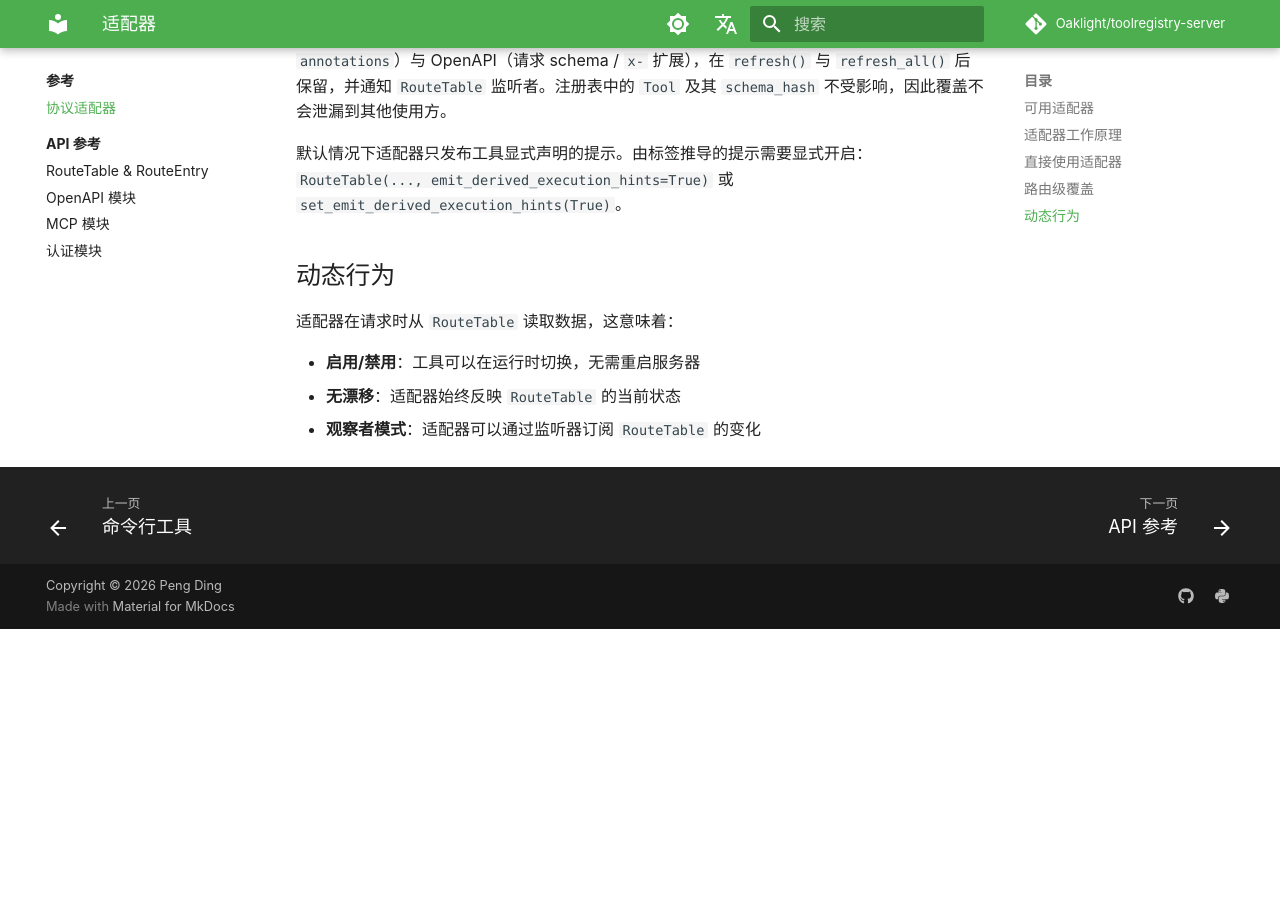
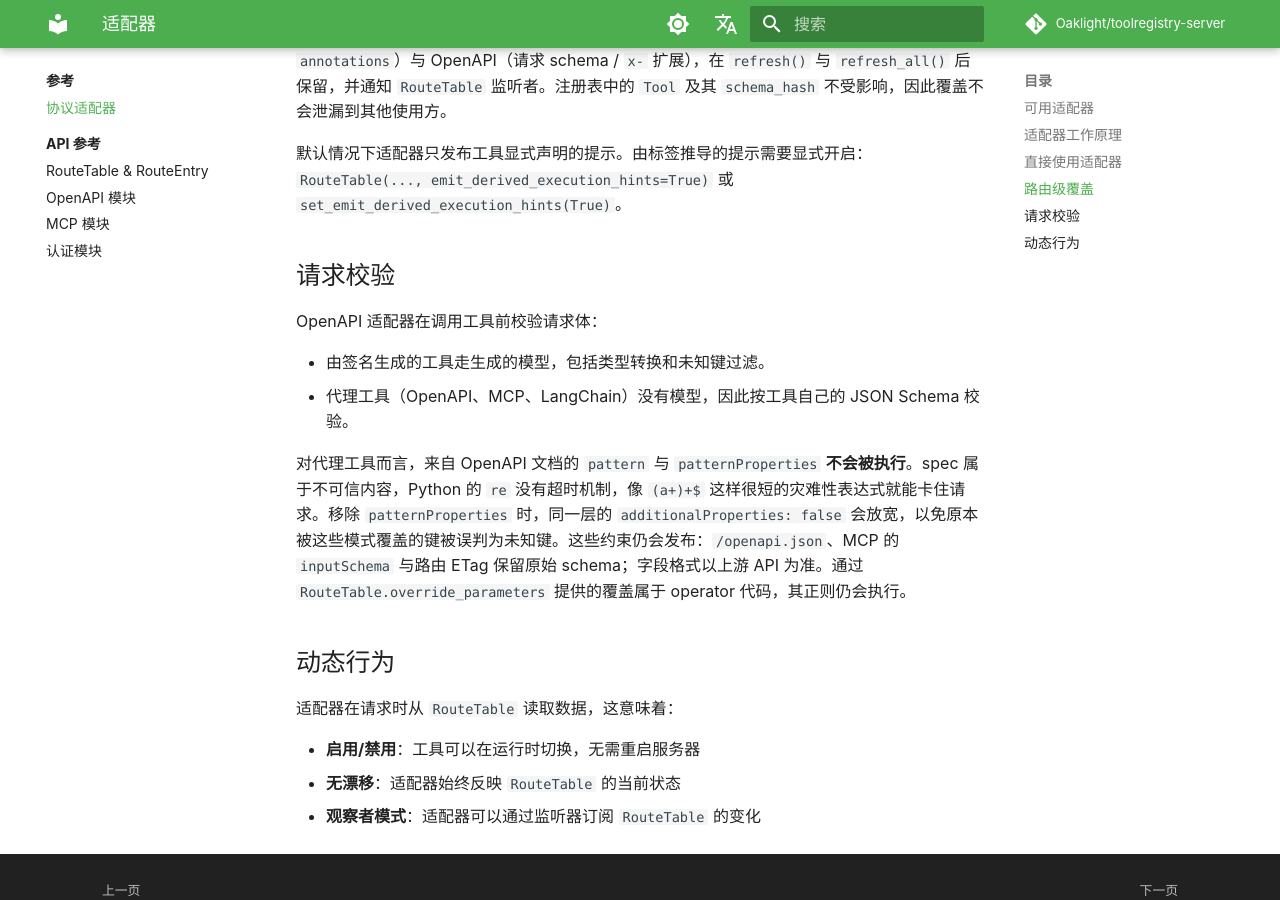
Before and after one commit to Oaklight/toolregistry-server, an MkDocs documentation site: the page built from docs/reference/adapters.md, in a window 1280 px wide and 900 px high, scrolled down 1910 px. Built offline with MkDocs 1.6.1 and Material for MkDocs 9.7.7, drawn with Linux system fonts in a browser that asks for light colours; some web fonts are replaced; comment, search, counter and statistics services are not loaded; before the commit the page ends 2539 px from its top, so only the background shows below that.

Commit message:
docs(zh): note that spec regexes are not executed during validation

```diff
--- a/docs/reference/adapters.md
+++ b/docs/reference/adapters.md
@@ -75,6 +75,15 @@ route_table.override_execution_hints("analyse", {})  # 抑制所有注解
 
 默认情况下适配器只发布工具显式声明的提示。由标签推导的提示需要显式开启：`RouteTable(..., emit_derived_execution_hints=True)` 或 `set_emit_derived_execution_hints(True)`。
 
+## 请求校验
+
+OpenAPI 适配器在调用工具前校验请求体：
+
+- 由签名生成的工具走生成的模型，包括类型转换和未知键过滤。
+- 代理工具（OpenAPI、MCP、LangChain）没有模型，因此按工具自己的 JSON Schema 校验。
+
+对代理工具而言，来自 OpenAPI 文档的 `pattern` 与 `patternProperties` **不会被执行**。spec 属于不可信内容，Python 的 `re` 没有超时机制，像 `(a+)+$` 这样很短的灾难性表达式就能卡住请求。移除 `patternProperties` 时，同一层的 `additionalProperties: false` 会放宽，以免原本被这些模式覆盖的键被误判为未知键。这些约束仍会发布：`/openapi.json`、MCP 的 `inputSchema` 与路由 ETag 保留原始 schema；字段格式以上游 API 为准。通过 `RouteTable.override_parameters` 提供的覆盖属于 operator 代码，其正则仍会执行。
+
 ## 动态行为
 
 适配器在请求时从 `RouteTable` 读取数据，这意味着：
```
Also changed, not shown: docs/changelog.md (+1 -0 lines).
